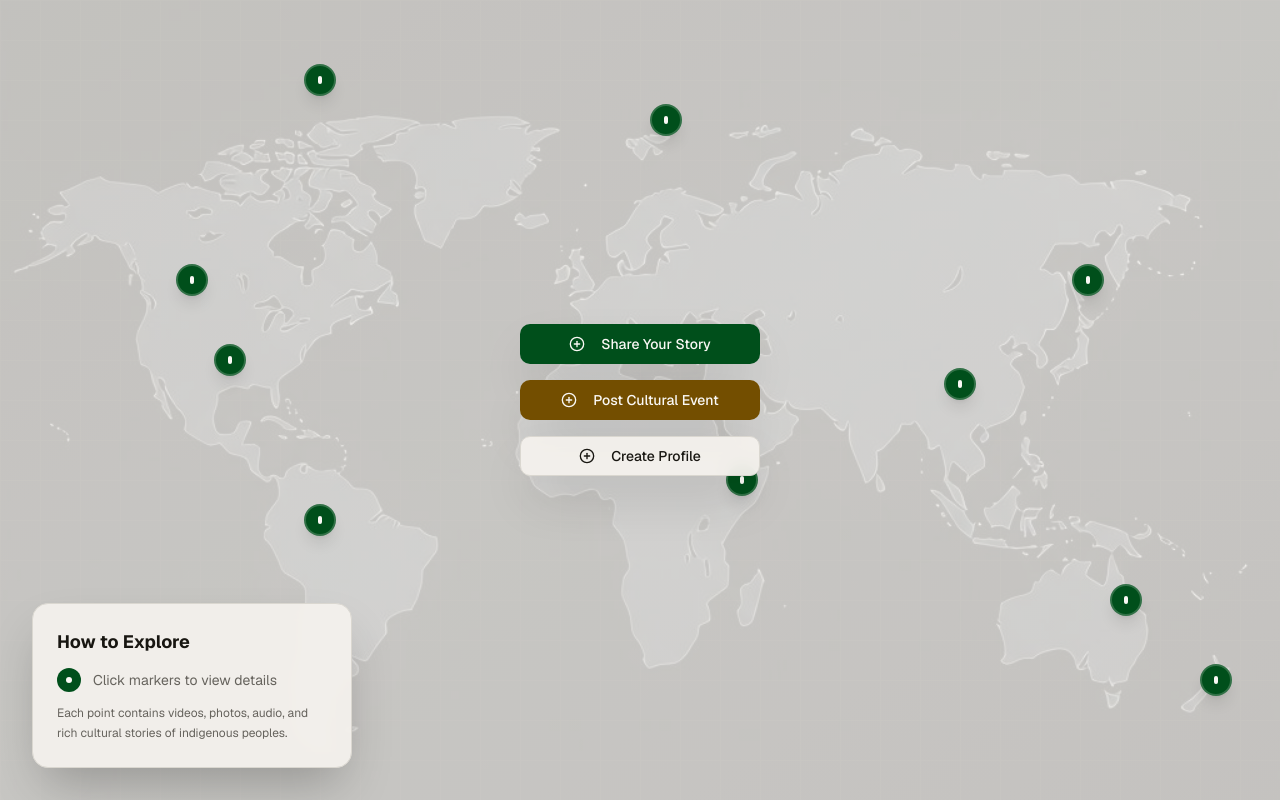
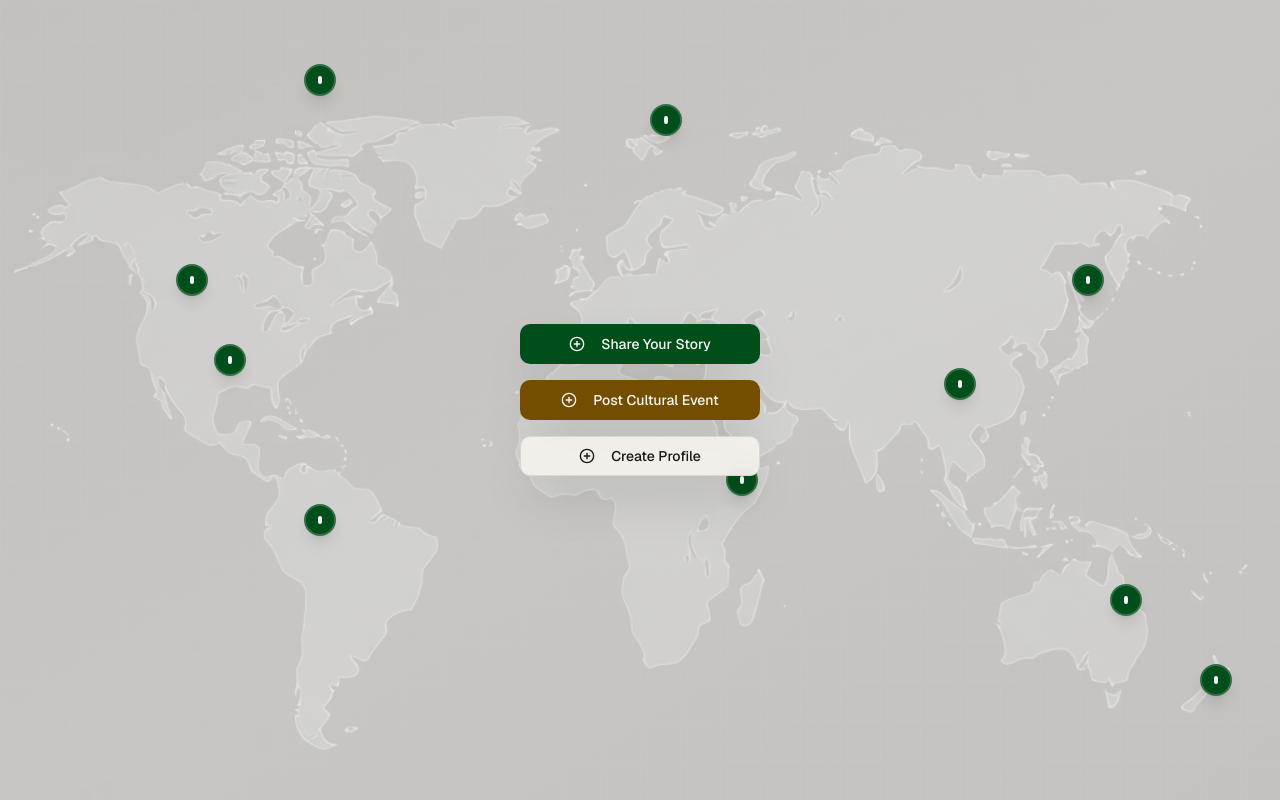
Before and after one commit to tdoan123/culturecompass-, a Next.js app: page / in a window 1280 px wide. Shown: the part 845-1645 px from the top of the page. Built offline with nearby package versions, Linux system fonts and the light colour scheme.

Commit message:
remove "How to Explore" tab for cleaner interface
Clean up modal tabs by removing "How to Explore" section.

#VERCEL_SKIP

Co-authored-by: nagomi  <125933959+nagomi511@users.noreply.github.com>

```diff
--- a/components/world-map.tsx
+++ b/components/world-map.tsx
@@ -156,21 +156,6 @@ export function WorldMap({ onSelectPeople, onOpenStoryForm, onOpenEventForm, onO
           Create Profile
         </Button>
       </div>
-
-      <div className="absolute bottom-8 left-8 bg-card/95 backdrop-blur-sm border border-border rounded-xl p-6 shadow-2xl max-w-xs">
-        <h3 className="font-bold text-lg mb-3 text-card-foreground">How to Explore</h3>
-        <div className="space-y-3 text-sm text-muted-foreground">
-          <div className="flex items-center gap-3">
-            <div className="h-6 w-6 rounded-full bg-primary flex items-center justify-center flex-shrink-0">
-              <div className="h-1.5 w-1.5 rounded-full bg-primary-foreground" />
-            </div>
-            <p>Click markers to view details</p>
-          </div>
-          <p className="text-xs leading-relaxed">
-            Each point contains videos, photos, audio, and rich cultural stories of indigenous peoples.
-          </p>
-        </div>
-      </div>
     </div>
   )
 }
```
